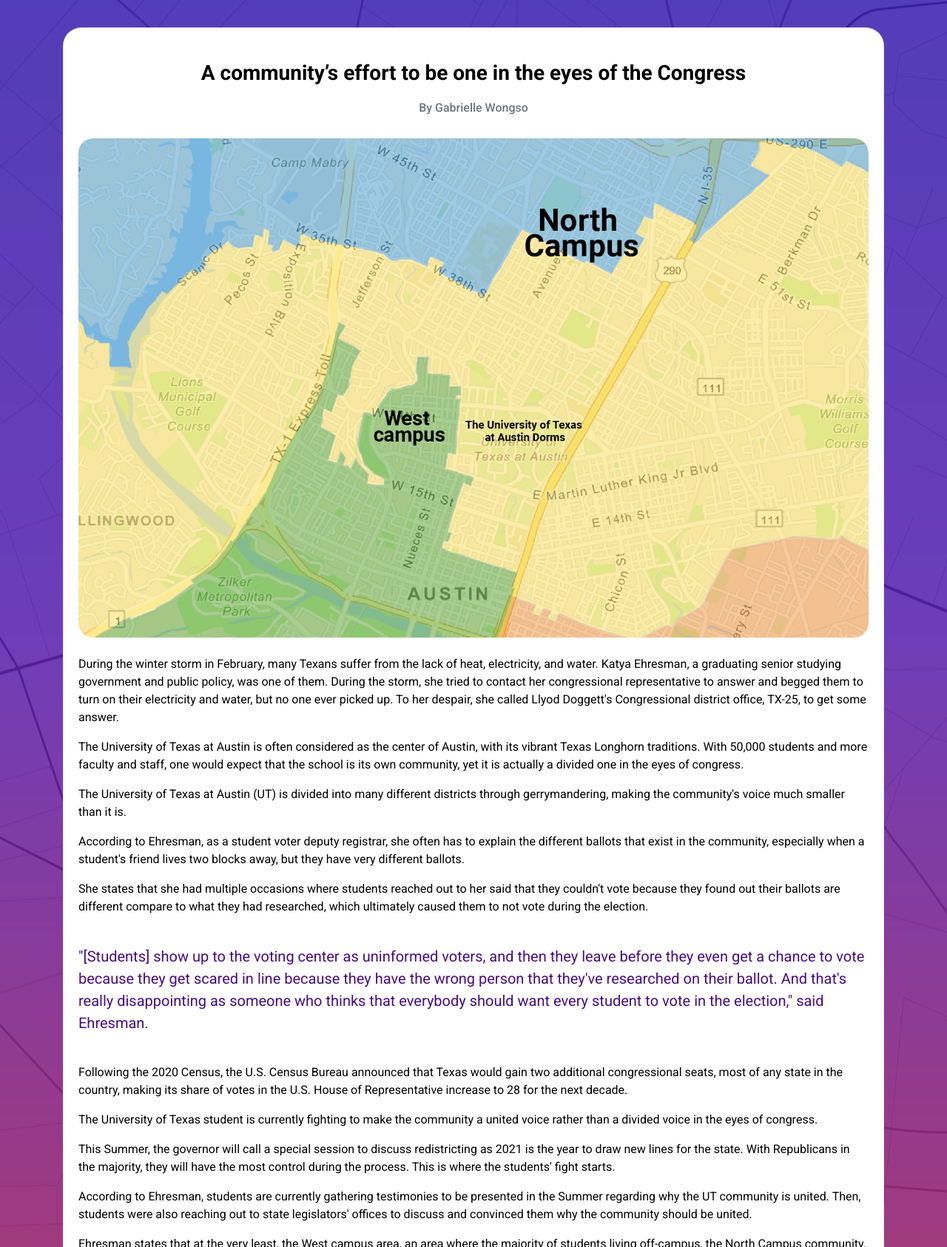
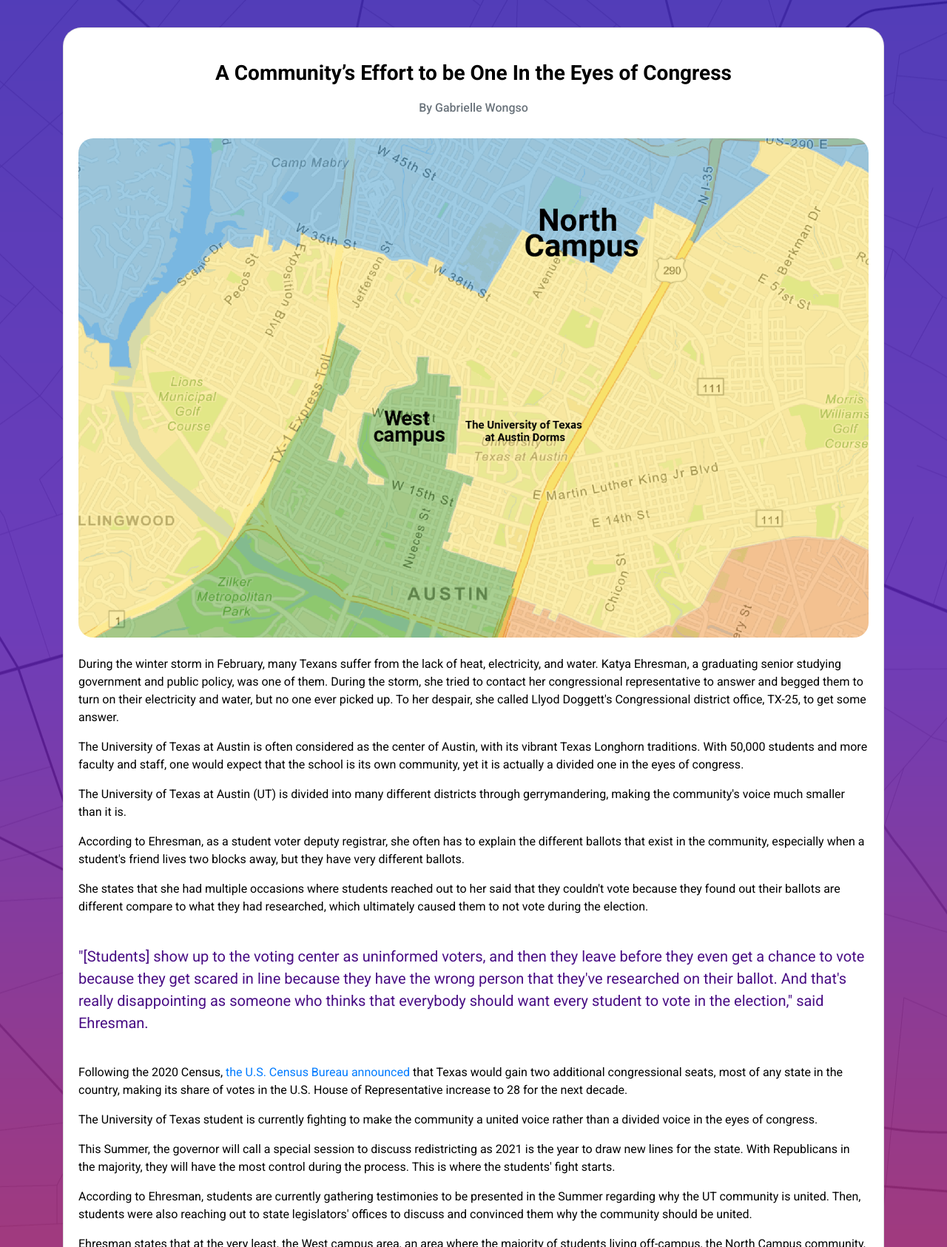
Before and after one commit to chpeebles/gerrymandering_proj, a website: page src/njk/community.njk in a window 1280 px wide. Shown: the part 281-1967 px from the top of the page at 74% size. Drawn offline with nearby package versions, Linux system fonts and the light colour scheme; files that its build step writes are made by us from their sources; files whose address does not match are found by name.

Commit message:
adding link to community page and fixed title

```diff
--- a/src/njk/community.njk
+++ b/src/njk/community.njk
@@ -13,7 +13,7 @@
     <div class="card subhead2">
       <div class="card-body card-community">
         <br>
-        <h5 class="card-title community-title">A community’s effort to be one in the eyes of the Congress</h5>
+        <h5 class="card-title community-title">A Community’s Effort to be One In the Eyes of Congress</h5>
         <h6 class="card-subtitle mb-2 text-muted subhead">By Gabrielle Wongso</h6>
         <br>
         <img class="city-img img-flui" src="img/community-img.png" width="100%" alt="Redistricting map of West Campus and North Campus in Austin, TX">
@@ -28,7 +28,7 @@
           <p class="card-text text-left">"[Students] show up to the voting center as uninformed voters, and then they leave before they even get a chance to vote because they get scared in line because they have the wrong person that they've researched on their ballot. And that's really disappointing as someone who thinks that everybody should want every student to vote in the election," said Ehresman.</p>
         </blockquote>
         <br>
-        <p class="card-text text-left">Following the 2020 Census, the U.S. Census Bureau announced that Texas would gain two additional congressional seats, most of any state in the country, making its share of votes in the U.S. House of Representative increase to 28 for the next decade.</p>
+        <p class="card-text text-left">Following the 2020 Census, <a href="https://www.texastribune.org/2021/04/26/texas-congress-seats-gain/" target="_blank">the U.S. Census Bureau announced</a> that Texas would gain two additional congressional seats, most of any state in the country, making its share of votes in the U.S. House of Representative increase to 28 for the next decade.</p>
         <p class="card-text text-left">The University of Texas student is currently fighting to make the community a united voice rather than a divided voice in the eyes of congress.</p>
         <p class="card-text text-left">This Summer, the governor will call a special session to discuss redistricting as 2021 is the year to draw new lines for the state. With Republicans in the majority, they will have the most control during the process. This is where the students' fight starts.</p>
         <p class="card-text text-left">According to Ehresman, students are currently gathering testimonies to be presented in the Summer regarding why the UT community is united. Then, students were also reaching out to state legislators' offices to discuss and convinced them why the community should be united.</p>
```
Also changed, not shown: docs/community.html.
